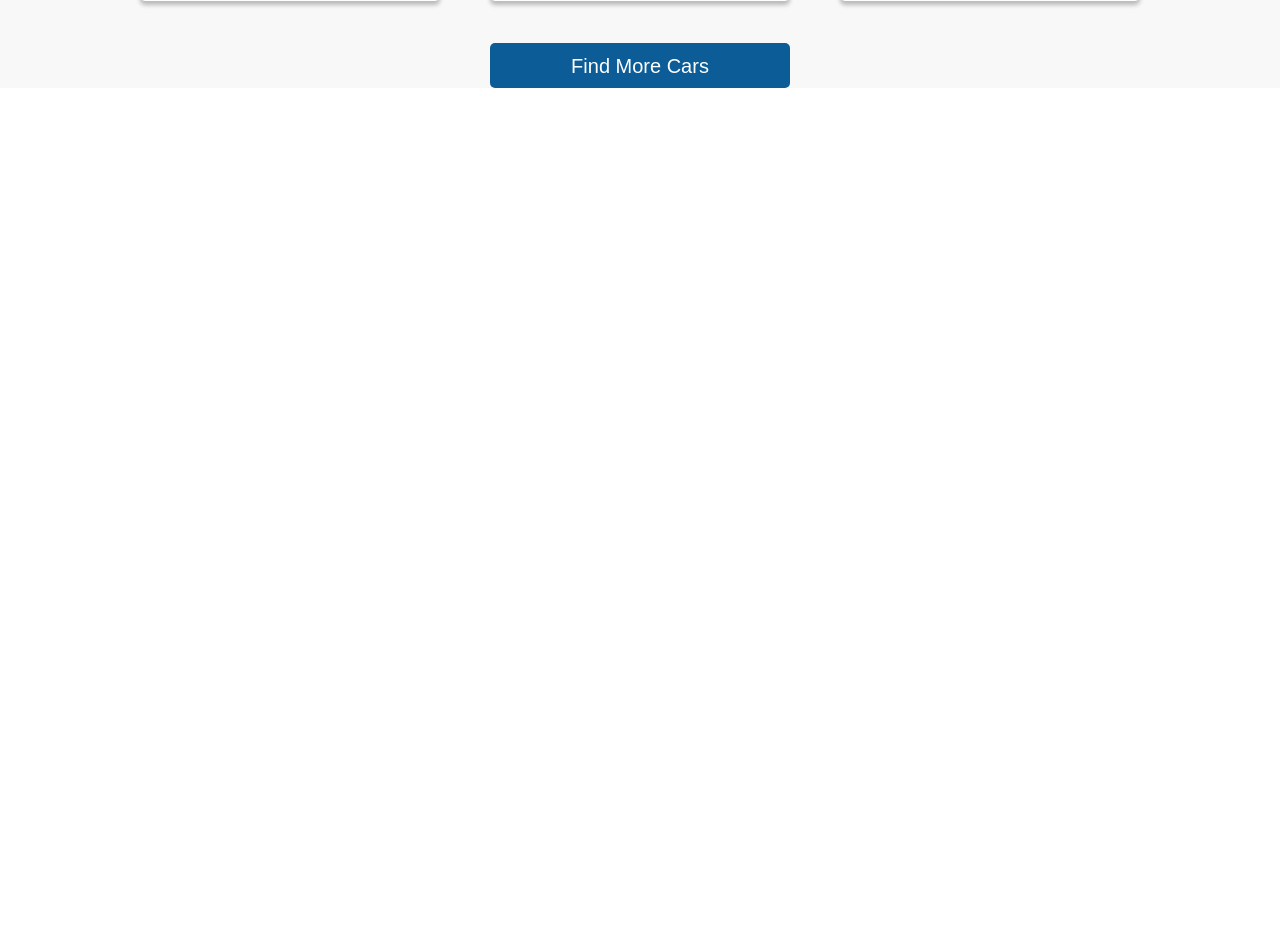
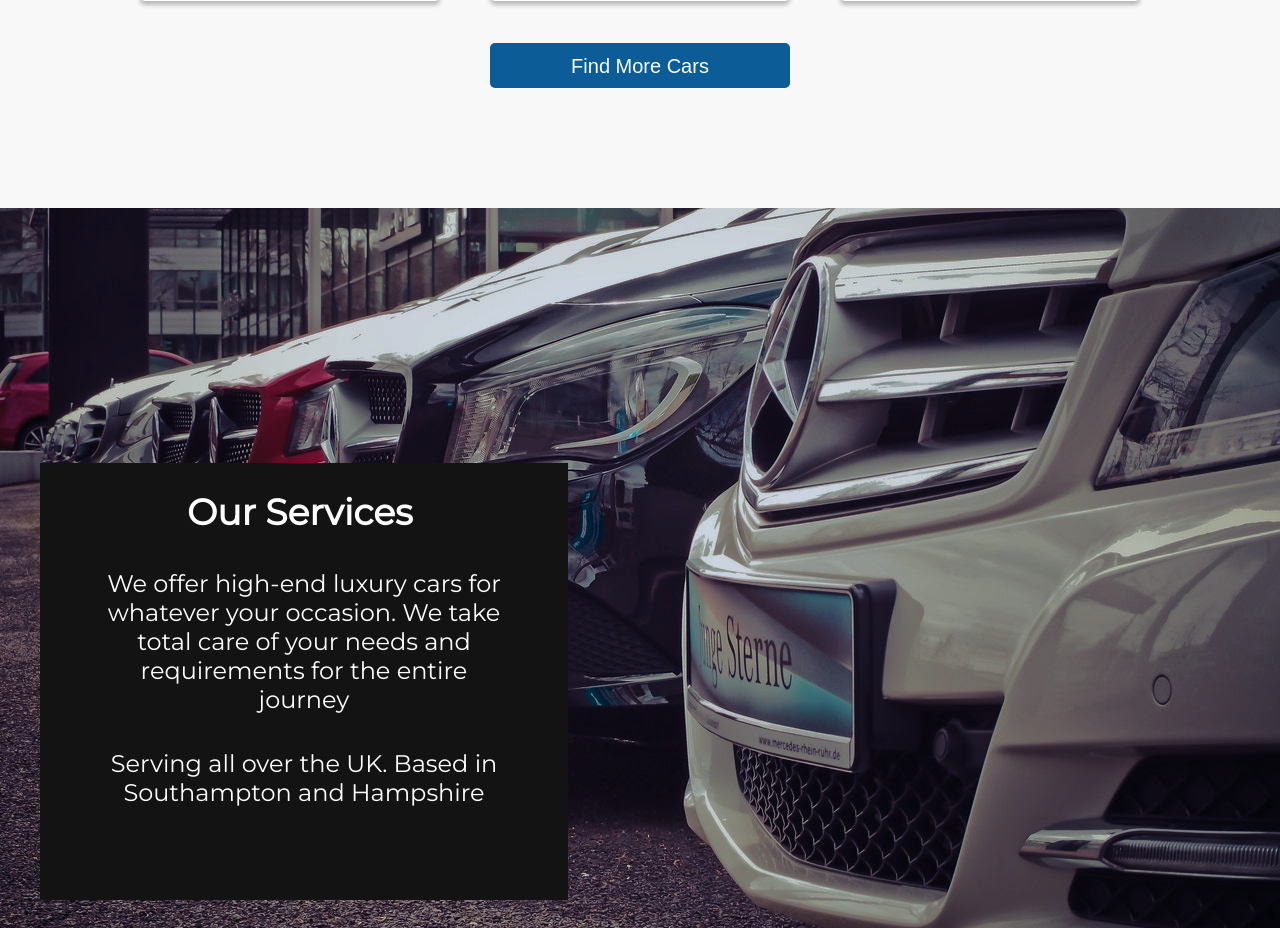
Before and after one commit to Aim-Entity/Chauffline, a Django app: template templates/home/index.html in a window 1280 px wide. Shown: the part 1508-2436 px from the top of the page. Before the commit the page ends 1596 px from the top, so only its background shows below. Run offline with Django 3.2, Linux system fonts and the light colour scheme; the template is opened without the code that fills it, so the values that code supplies are empty.

Commit message:
Home desktop S3 done

```diff
--- a/home/static/base.css
+++ b/home/static/base.css
@@ -20,7 +20,7 @@ a {
   width: 100%;
   height: 100px;
 
-  background: rgba(46, 46, 46, 0.6);
+  background: #2e2e2e;
 
   display: flex;
   justify-content: space-between;
--- a/home/static/home/style.css
+++ b/home/static/home/style.css
@@ -177,3 +177,46 @@
   margin-top: 42px;
   width: 300px;
 }
+
+/* SECTION 3 */
+
+.s3-img {
+  position: absolute;
+  z-index: -1;
+  margin-top: 120px;
+  object-fit: cover;
+}
+
+.s3-content {
+  width: 528px;
+  height: 437px;
+
+  background: #131313;
+
+  position: relative;
+  top: 375px;
+  margin-left: 40px;
+}
+
+.s3-title {
+  width: 234px;
+  margin: 0 auto;
+  padding-top: 27px;
+
+  font-weight: 600;
+  font-size: 36px;
+
+  color: #ffffff;
+}
+
+.s3-par {
+  width: 395px;
+  margin: 0 auto;
+  margin-top: 35px;
+
+  font-size: 24px;
+  line-height: 29px;
+  text-align: center;
+
+  color: #ffffff;
+}
--- a/templates/home/index.html
+++ b/templates/home/index.html
@@ -86,7 +86,33 @@
         </div>
         <a href="#"><button class="s2-btn btn">Find More Cars</button></a>
       </div>
+
+      <div class="s3">
+        <img src="{% static 'home/imgs/service.png' %}" alt="Service" class="s3-img">
+
+        <div class="s3-content">
+          <h3 class="s3-title">Our Services</h3>
+
+          <p class="s3-par1 s3-par">We offer high-end luxury cars for whatever your occasion. We take total care of your needs and requirements for the entire journey</p>
+
+          <p class="s3-par2 s3-par">Serving all over the UK. Based in  Southampton and Hampshire</p>
+        </div>
+      </div>
     </div>
+
+    <style>
+      /* BASE MODIFIED */
+      .navigation {
+        width: 100%;
+        height: 100px;
+
+        background: rgba(46, 46, 46, 0.6);
+
+        display: flex;
+        justify-content: space-between;
+        align-items: center;
+      }
+    </style>
   {% endblock %}
 </body>
 </html>
```
Also changed, not shown: templates/fleet/fleet.html (+14 -0 lines).
